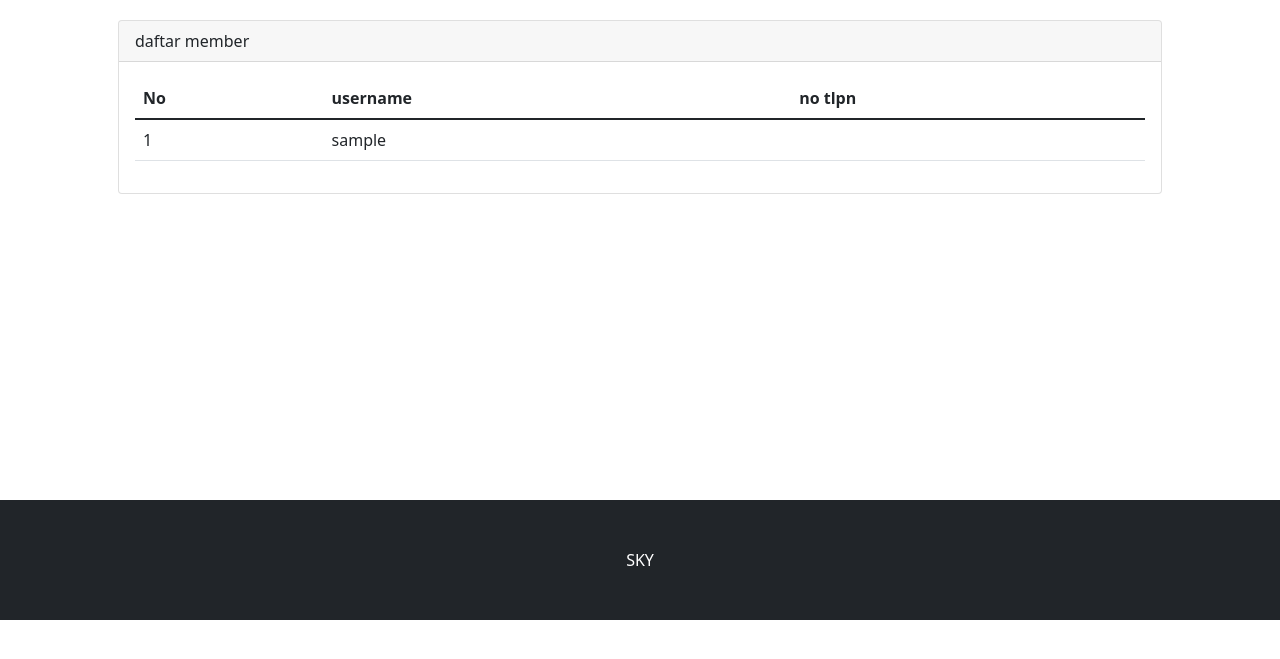
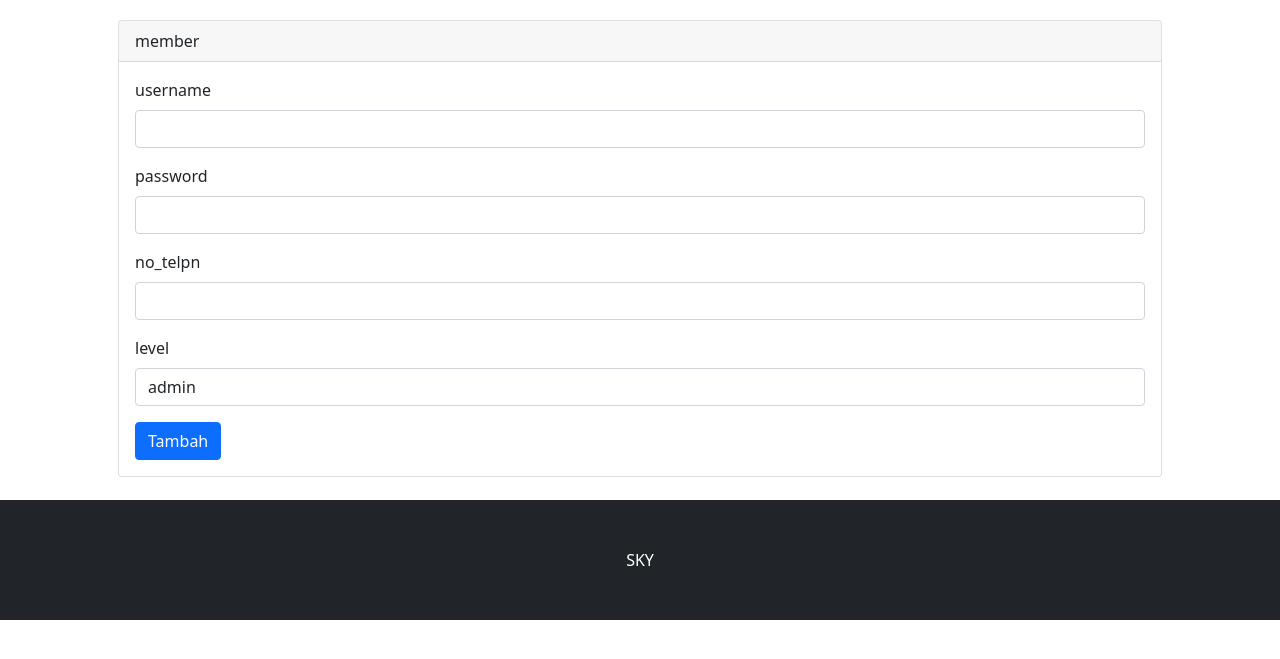
Before and after one commit to Yudistira65/uts-ppweb-22, a PHP site: page /index.php?p=member&ket=tambah in a window 1280 px wide. Shown: the part 56-715 px from the top of the page. Run offline with PHP 8.4, Linux system fonts and the light colour scheme; tables that the repository leaves empty hold one stand-in row (values such as "Sample post"); data that the repository does not hold is empty; some libraries are stand-ins or nearby versions.

```diff
--- a/page/member.php
+++ b/page/member.php
@@ -1,14 +1,57 @@
+<?php
+    $title = "Daftar";
+    if(isset($_GET['ket'])){
+        $ket = $_GET['ket'];
+        $title = ucfirst($ket);
+        $username = "";
+        $password = "";
+        $no_telpn = "";
+        $level = "";
+
+    }
+?>
 <div class="card">
     <div class="card-header">
-         daftar member
+         <? $title; ?>member
     </div>
     <div class="card-body">
+    <?php
+            if(isset($_GET['ket'])):
+        ?>
+        <form action="modal/p_member.php" method ="POST" >
+            <div class="mb-3">
+                <label for="username" class="form-label">username</label>
+                <input type="text" class="form-control" name="username" id="username" <?= $username!=""?"value='$username'readonly":"";?> reqired>
+
+            </div>
+            <div class="mb-3">
+                <label for="password" class="form-label">password</label>
+                <input type="text" class="form-control" name="password" id="password"value="<?= $password;?> "reqired >
+
+            </div>
+            <div class="mb-3">
+                <label for="no_telpn" class="form-label">no_telpn</label>
+                <input type="number" class="form-control" name="no_telpn" id="no_telpn"value="<?=$no_telpn;?>"reqired >
+
+            </div>
+            <div class="mb-3">
+                <label for="level" class="form-label">level</label>
+                <select name="level" id="level" class= "form-control">
+                    <option value="0">admin</option>
+                    <option value="1">member</option>
+                </select>
+            </div>
+            <input type="submit" name="btnsubmit" value="<?=$title;?>" class="btn btn-primary">
+        </form>
+        <?php else: ?>
+        <a href="index.php?p=member&ket=tambah" class="btn btn-success">Tambah</a>
         <table class="table">
             <thead>
                 <tr>
                     <th>No</th>
                     <th>username</th>
                     <th>no tlpn</th>
+                    <th>level</th>
                 </tr>
             </thead>
             <tbody>
@@ -21,12 +64,14 @@
                 <tr>
                     <td><?= ++$i;?></td>
                     <td><?= $row["username"];?></td>
-                    <td><?= $row["no_tlpn"];?></td>
+                    <td><?= $row["no_telpn"];?></td>
+                    <td><?= $row["level"]==0?"admin":"member";?></td>
                 </tr>
                 <?php
                 endwhile;
                 ?>
             </tbody>
         </table>
+        <?php endif;?>
     </div>
 </div>
```
Also changed, not shown: page/keranjang.php (added, +41 -0 lines), assets/img/pki.jpg (deleted).
